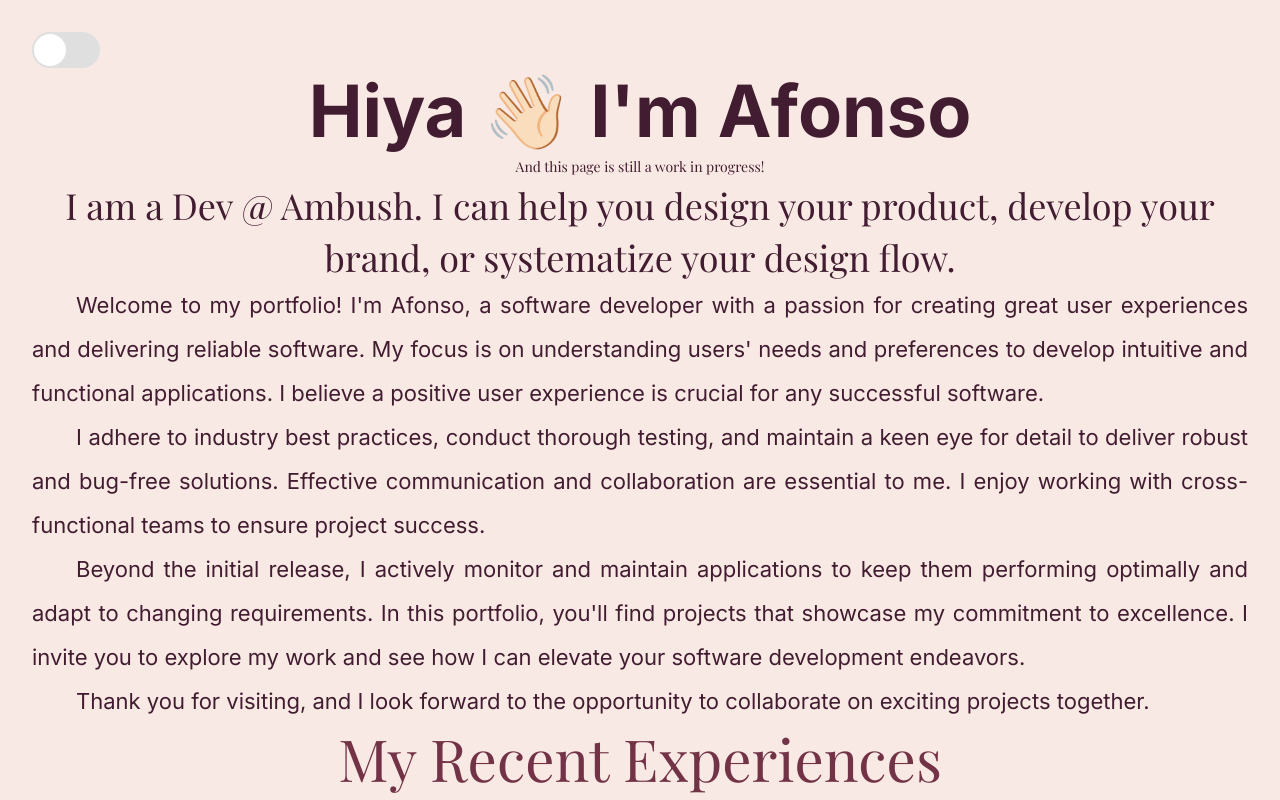
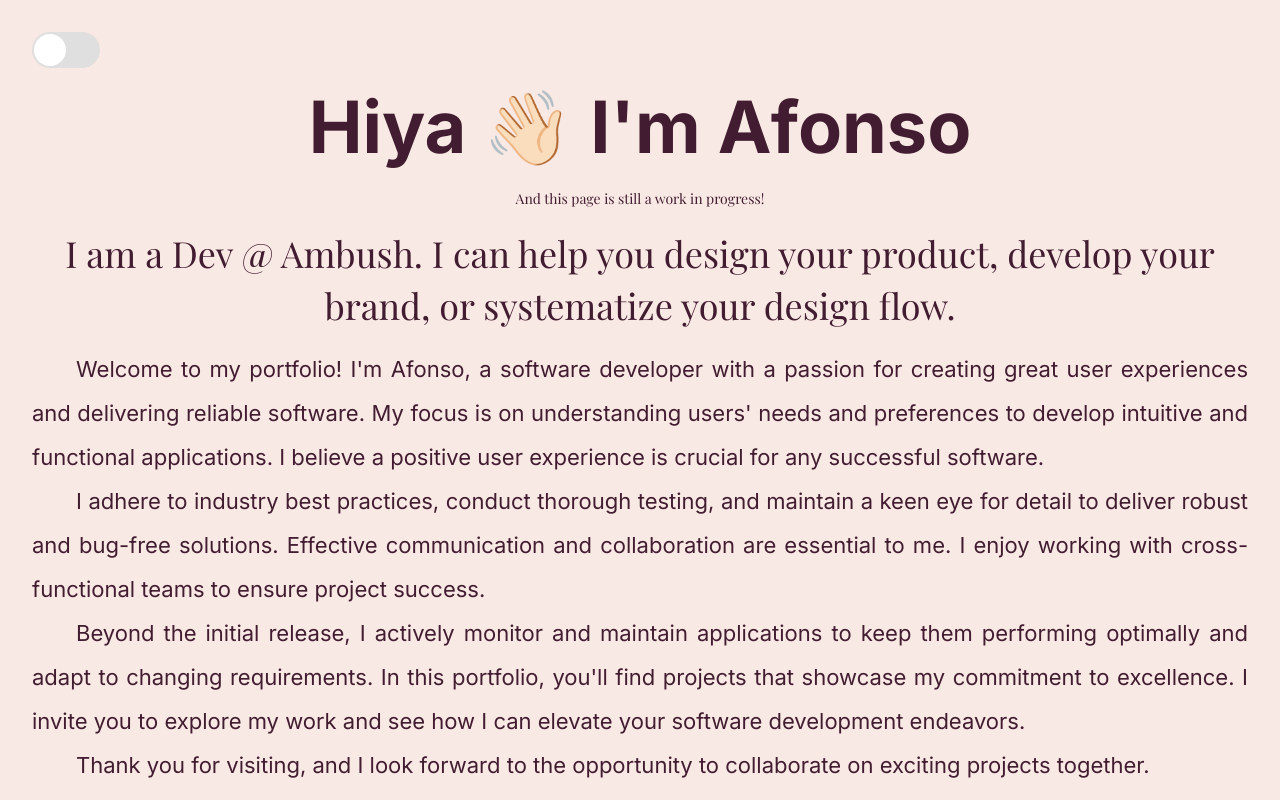
Before and after one commit to fonzie42/portfolio, a React (Vite) app: page / in a window 1280 px wide. Shown: the top 800 px of the page. Built offline with nearby package versions, Linux system fonts and the light colour scheme; a web font is replaced by a local one.

Commit message:
[chore] Updated margins in headers

```diff
--- a/src/theme/global-style.ts
+++ b/src/theme/global-style.ts
@@ -23,6 +23,7 @@ export const GlobalStyle = createGlobalStyle`
   h5,
   h6{
     color: ${({ theme }) => theme.primary};
+    margin: 16px 0;
   }
 
   p,
```
